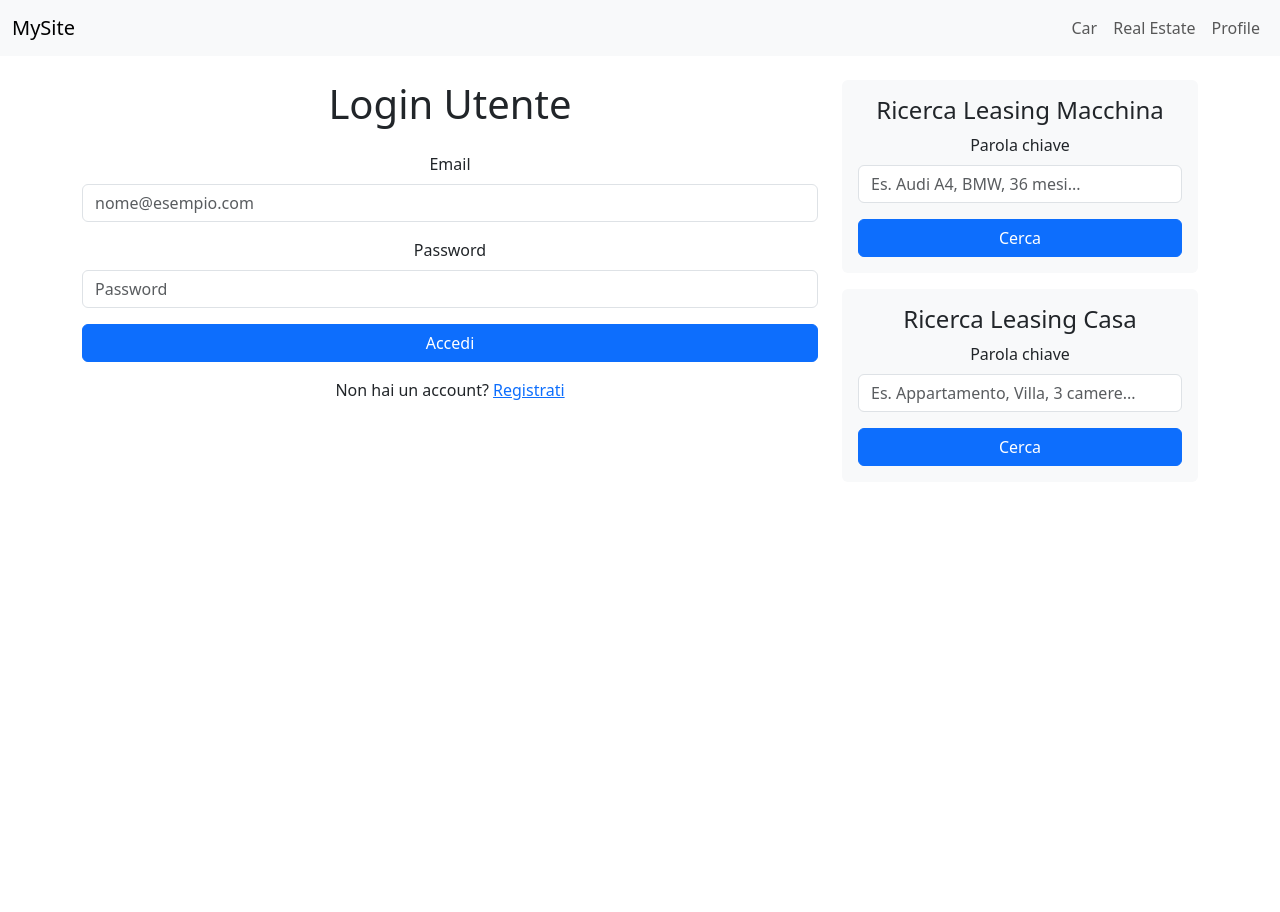
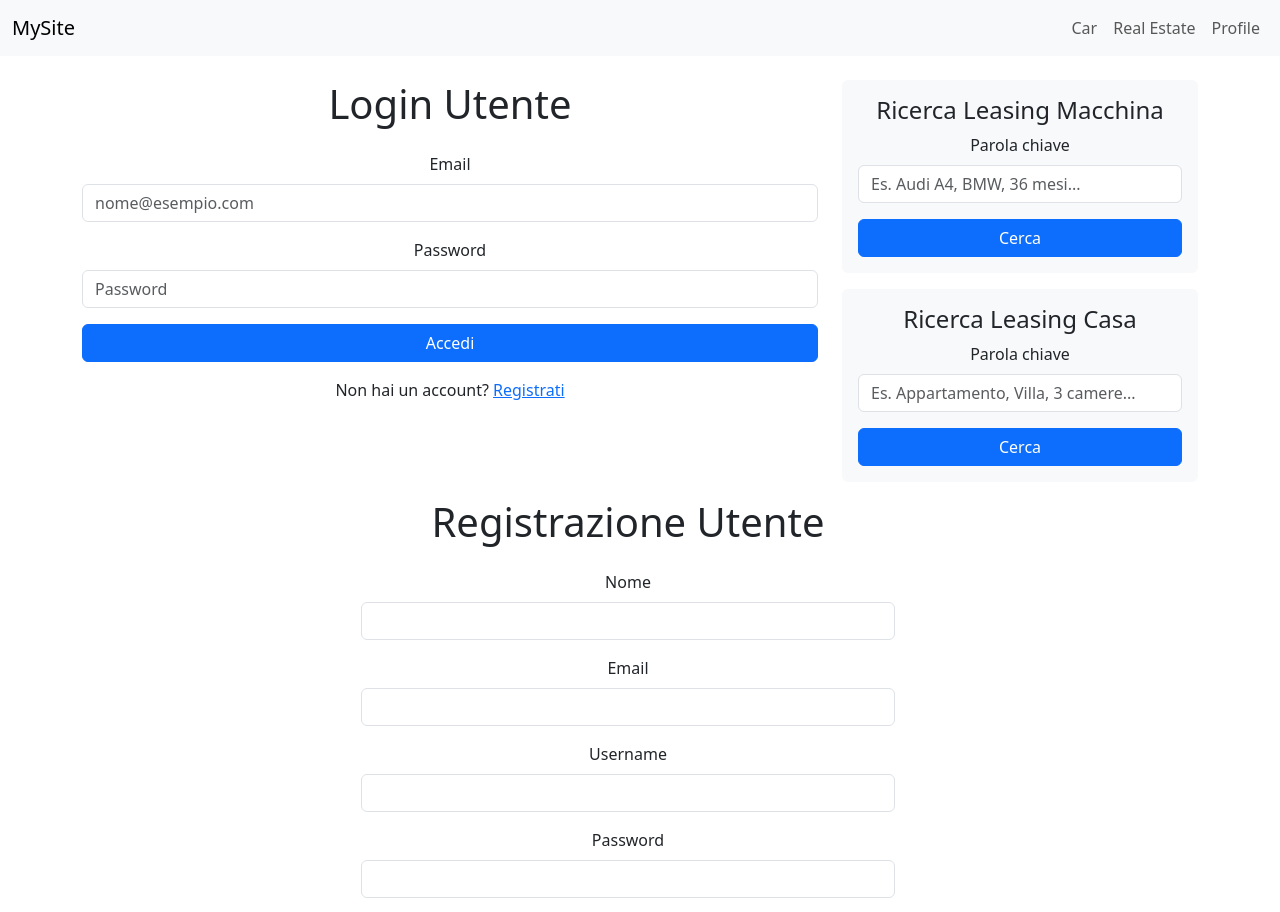
Before and after one commit to Kryo96/docuPreparazione, a React (Create React App) app in the folder progetto-leasing/app-frontend/: page / in a window 1280 px wide. Shown: the top 912 px of the page. Before the commit the page ends 800 px from the top, so only its background shows below. Built offline with nearby package versions, Linux system fonts and the light colour scheme.

Commit message:
add registration form

```diff
--- a/progetto-leasing/app-frontend/src/components/Main/Main.js
+++ b/progetto-leasing/app-frontend/src/components/Main/Main.js
@@ -1,14 +1,20 @@
 import 'bootstrap/dist/css/bootstrap.min.css';
 
-import Form from './MainElements/Form';
 import FastSearch from './MainElements/FastSearch';
+import LoginForm from "./MainElements/LoginForm";
+import RegistrationForm from "./MainElements/RegistrationForm";
 
 function Main() {
     return (
         <main className="container my-4">
             <div className="row">
-            <Form />
+            <LoginForm />
             <FastSearch />
+            </div>
+
+            <div className="row">
+                <RegistrationForm />
+
             </div>
         </main>
 
--- a/progetto-leasing/app-frontend/src/components/Main/MainElements/Form.js
+++ b/progetto-leasing/app-frontend/src/components/Main/MainElements/LoginForm.js
@@ -1,7 +1,7 @@
 import {useState} from "react";
 
 
-function Form() {
+function LoginForm() {
 
     const [username, setUsername] = useState("");
     const [password, setPassword] = useState("");
@@ -73,4 +73,4 @@ function Form() {
     )
 }
 
-export default Form;
+export default LoginForm;
--- /dev/null
+++ b/progetto-leasing/app-frontend/src/components/Main/MainElements/RegistrationForm.js
@@ -0,0 +1,102 @@
+import { useState } from "react";
+
+function RegistrationForm() {
+    const [username, setUsername] = useState("");
+    const [password, setPassword] = useState("");
+    const [email, setEmail] = useState("");
+    const [name, setName] = useState("");
+
+    function handleSubmit(e) {
+        e.preventDefault();
+
+        fetch("http://localhost:8080/register", {
+            method: "POST",
+            headers: {
+                "Content-Type": "application/json"
+            },
+            body: JSON.stringify({
+                username: username,
+                password: password,
+                email: email,
+                name: name
+            })
+        })
+            .then((response) => {
+                if (!response.ok) {
+                    throw new Error("Registrazione fallita");
+                }
+                return response.json();
+            })
+            .then((data) => {
+                console.log("Registrazione riuscita:", data);
+            })
+            .catch((error) => {
+                console.error("Errore nella registrazione:", error);
+            });
+    }
+
+    return (
+        <div className="row justify-content-center align-items-center">
+            <div className="col-md-6">
+                <h1 className="mb-4">Registrazione Utente</h1>
+                <form onSubmit={handleSubmit}>
+                    <div className="mb-3">
+                        <label htmlFor="name" className="form-label">Nome</label>
+                        <input
+                            type="text"
+                            className="form-control"
+                            id="name"
+                            value={name}
+                            onChange={(e) => setName(e.target.value)}
+                            required
+                        />
+                    </div>
+
+                    <div className="mb-3">
+                        <label htmlFor="email" className="form-label">Email</label>
+                        <input
+                            type="email"
+                            className="form-control"
+                            id="email"
+                            value={email}
+                            onChange={(e) => setEmail(e.target.value)}
+                            required
+                        />
+                    </div>
+
+                    <div className="mb-3">
+                        <label htmlFor="username" className="form-label">Username</label>
+                        <input
+                            type="text"
+                            className="form-control"
+                            id="username"
+                            value={username}
+                            onChange={(e) => setUsername(e.target.value)}
+                            required
+                        />
+                    </div>
+
+                    <div className="mb-3">
+                        <label htmlFor="password" className="form-label">Password</label>
+                        <input
+                            type="password"
+                            className="form-control"
+                            id="password"
+                            value={password}
+                            onChange={(e) => setPassword(e.target.value)}
+                            required
+                        />
+                    </div>
+
+                    <button type="submit" className="btn btn-success w-100">Registrati</button>
+                </form>
+
+                <p className="mt-3">
+                    Hai già un account? <a href="/login">Accedi</a>
+                </p>
+            </div>
+        </div>
+    );
+}
+
+export default RegistrationForm;
--- a/progetto-leasing/app-frontend/src/components/Main/MainElements/SearchForm/SearchForm.js
+++ b/progetto-leasing/app-frontend/src/components/Main/MainElements/SearchForm/SearchForm.js
@@ -1,7 +1,33 @@
+import {useState} from "react";
+
 function SearchForm({ title, placeholder }) {
+
+    const [searchTerm, setSearchTerm] = useState("");
+
     function handleSubmit(e) {
         e.preventDefault();
-        console.log("Ricerca inviata per:", placeholder);
+
+        fetch("http://localhost:8080/login", {
+            method: "POST",
+            headers: {
+                "Content-Type": "application/json"
+            },
+            body: JSON.stringify({
+                searchTerm: searchTerm,
+            })
+        })
+        .then((response) => {
+            if (!response.ok) {
+                throw new Error("Login fallito");
+            }
+            return response.json();
+        })
+        .then((data) => {
+            console.log("Login riuscito:", data);
+        })
+        .catch((error) => {
+            console.error("Errore nel login:", error);
+        });
     }
 
     return (
@@ -14,6 +40,8 @@ function SearchForm({ title, placeholder }) {
                         type="text"
                         className="form-control"
                         id="searchTerm"
+                        value={searchTerm}
+                        onChange={(e) => setSearchTerm(e.target.value)}
                         placeholder={placeholder}
                     />
                 </div>
```
